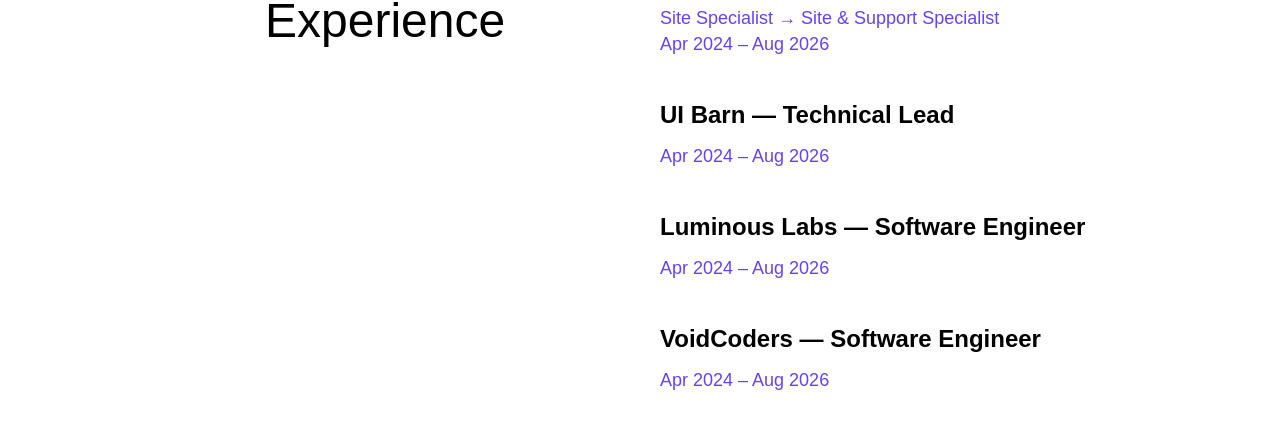
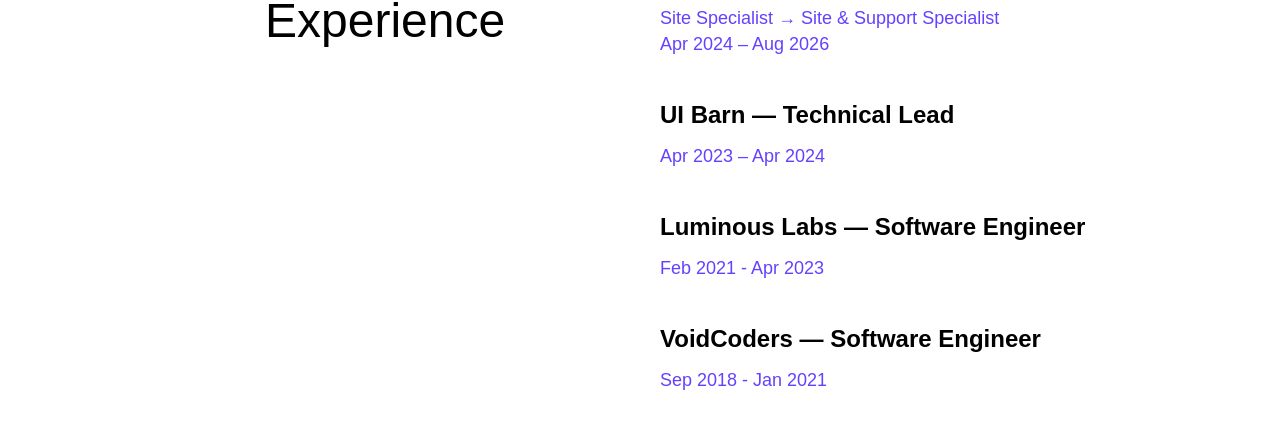
Before and after one commit to asamshahadat/asamshahadat.github.io, a React (Create React App) app: page / in a window 1280 px wide. Shown: the part 2898-3341 px from the top of the page. Built offline with nearby package versions, Linux system fonts and the light colour scheme.

Commit message:
Experience Year Update

```diff
--- a/src/components/sections/education/AcademicInfo.jsx
+++ b/src/components/sections/education/AcademicInfo.jsx
@@ -17,15 +17,15 @@ const AcademicInfo = () => {
               </div>
               <div className="single-academic-info">
                   <h3>UI Barn — Technical Lead</h3>
-                  <p>Apr 2024 – Aug 2026</p>
+                  <p>Apr 2023 – Apr 2024</p>
               </div>
               <div className="single-academic-info">
                   <h3>Luminous Labs — Software Engineer</h3>
-                  <p>Apr 2024 – Aug 2026</p>
+                  <p>Feb 2021 - Apr 2023</p>
               </div>
               <div className="single-academic-info">
                   <h3>VoidCoders — Software Engineer</h3>
-                  <p>Apr 2024 – Aug 2026</p>
+                  <p>Sep 2018 - Jan 2021</p>
               </div>
             </div>
           </div>
```
